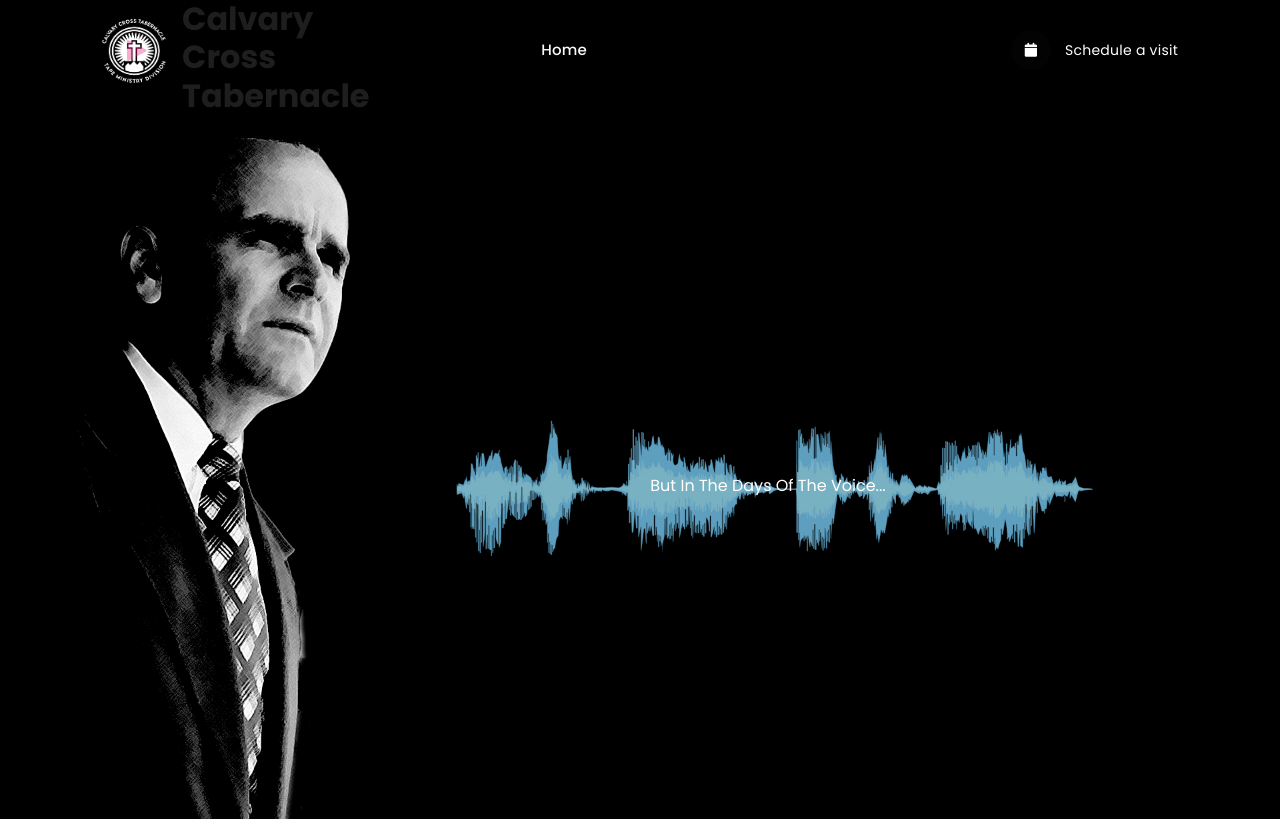
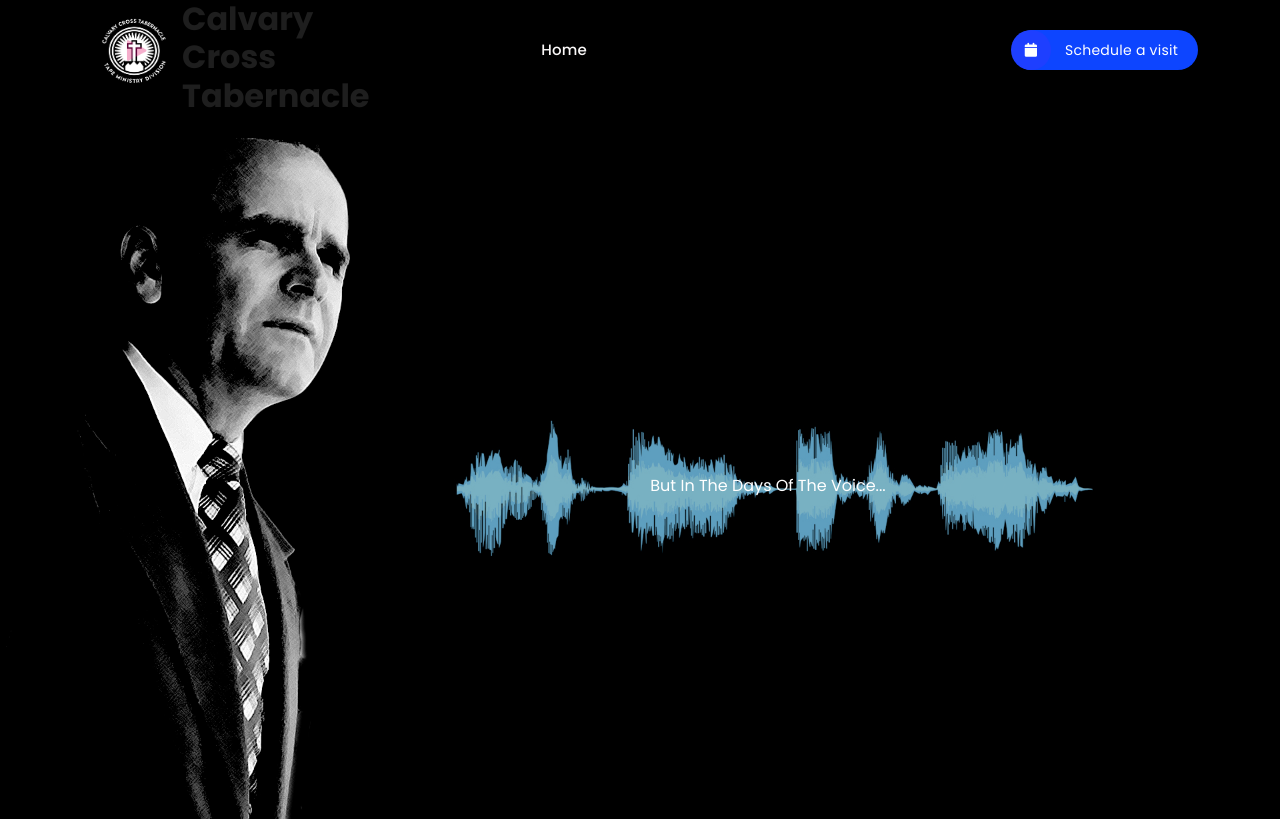
Before and after one commit to Joenny-stack/Joenny-stack.github.io, a PHP site: page / in a window 1280 px wide. Shown: the top 819 px of the page. Run offline with PHP 8.4, Linux system fonts and the light colour scheme; some libraries are stand-ins or nearby versions.

Commit message:
Update templatemo-villa-agency.css

```diff
--- a/assets/css/templatemo-villa-agency.css
+++ b/assets/css/templatemo-villa-agency.css
@@ -555,7 +555,7 @@ Header Style
 }
 
 .header-area .main-nav .nav li:last-child a {
-  background-color: #000000;
+  background-color: #0d45ff;
   color: #fff;
   font-size: 14px;
   font-weight: 400;
@@ -565,7 +565,7 @@ Header Style
 }
 
 .header-area .main-nav .nav li:last-child a i {
-  background-color: #030303;
+  background-color: #1e3fff;
   display: inline-block;
   width: 40px;
   height: 40px;
```
